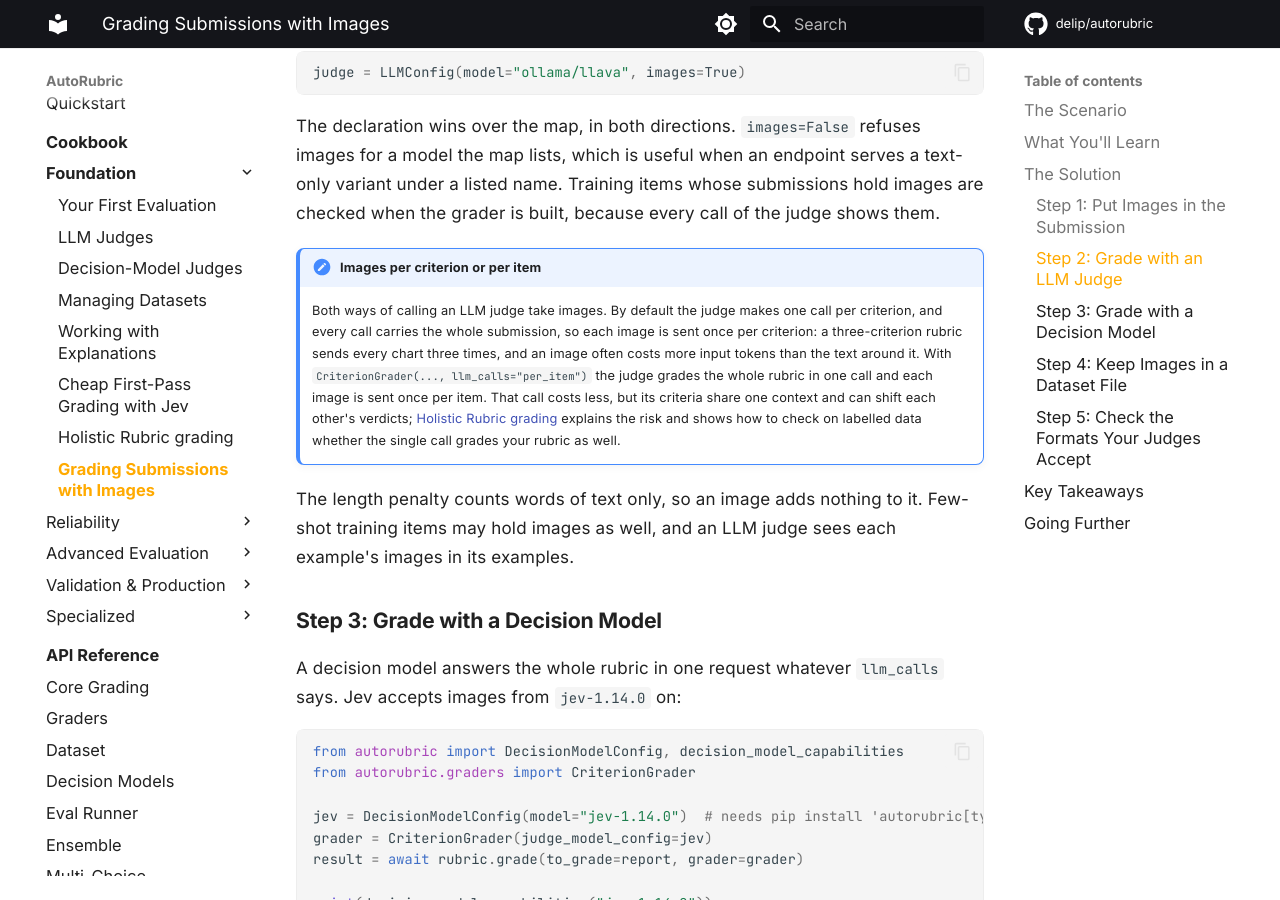
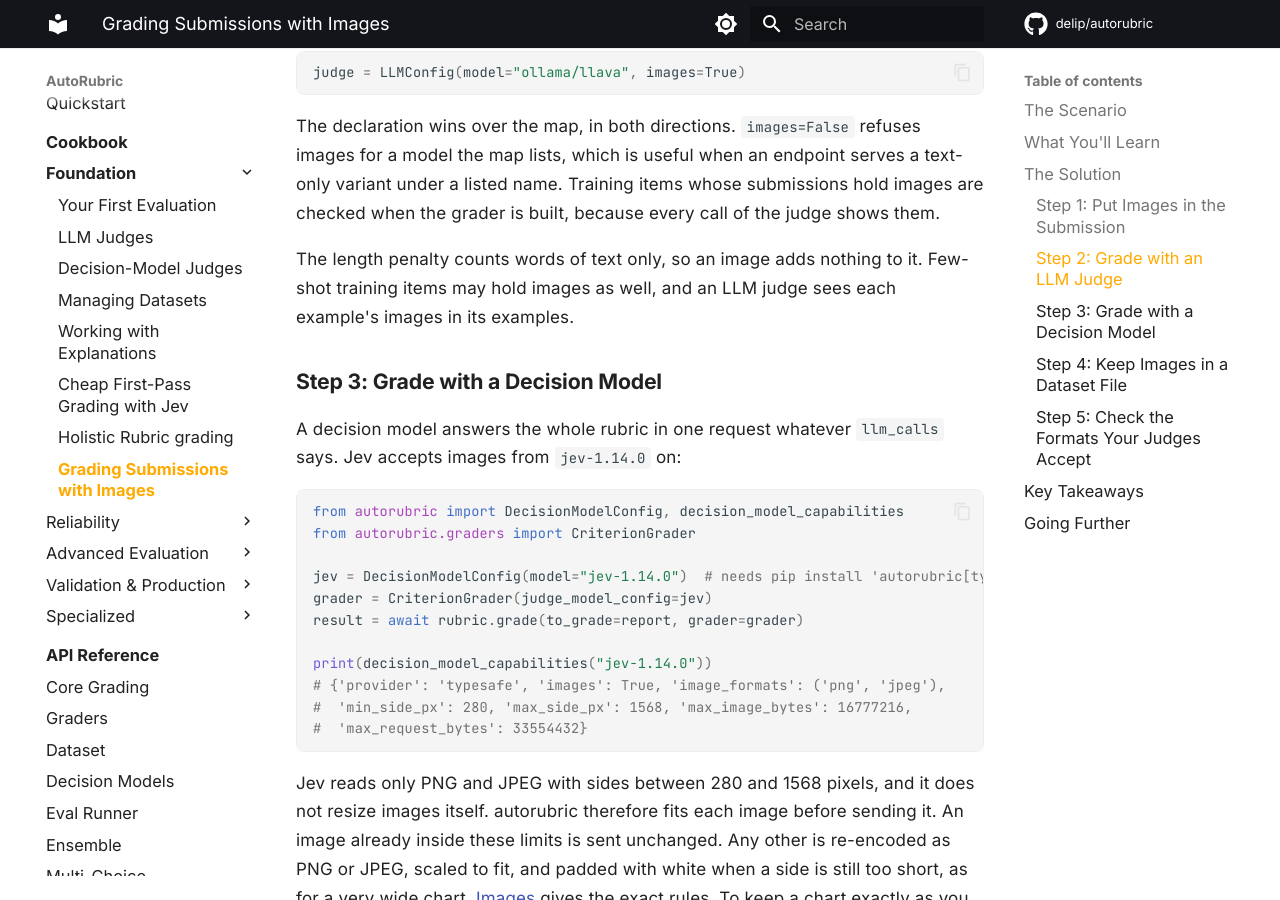
Before and after one commit to delip/autorubric, an MkDocs documentation site: the page built from docs/cookbook/image-inputs.md, in a window 1280 px wide and 900 px high, scrolled down 4424 px. Built offline with MkDocs 1.6.1 and Material for MkDocs 9.7.7, drawn with Linux system fonts in a browser that asks for light colours; comment, search, counter and statistics services are not loaded; some of the changed text lies outside the part shown.

Commit message:
Drop the per-criterion vs per-item trade-off note from the image recipe

````diff
--- a/docs/cookbook/image-inputs.md
+++ b/docs/cookbook/image-inputs.md
@@ -9,7 +9,7 @@ Students hand in short data-analysis reports, each a chart with a caption that i
 ## What You'll Learn
 
 - Building submissions from `Image` and text with `Content`
-- Grading them with an LLM judge, one call per criterion or the whole rubric in one call, and what each costs in images
+- Grading them with an LLM judge, one call per criterion or the whole rubric in one call
 - Grading them with a decision model (Jev), which fits each image into its limits
 - Writing image parts into a dataset file and loading it back
 - Which image formats each kind of judge accepts
@@ -103,9 +103,6 @@ judge = LLMConfig(model="ollama/llava", images=True)
 ```
 
 The declaration wins over the map, in both directions. `images=False` refuses images for a model the map lists, which is useful when an endpoint serves a text-only variant under a listed name. Training items whose submissions hold images are checked when the grader is built, because every call of the judge shows them.
-
-!!! note "Images per criterion or per item"
-    Both ways of calling an LLM judge take images. By default the judge makes one call per criterion, and every call carries the whole submission, so each image is sent once per criterion: a three-criterion rubric sends every chart three times, and an image often costs more input tokens than the text around it. With `CriterionGrader(..., llm_calls="per_item")` the judge grades the whole rubric in one call and each image is sent once per item. That call costs less, but its criteria share one context and can shift each other's verdicts; [Holistic Rubric grading](single-call-grading.md) explains the risk and shows how to check on labelled data whether the single call grades your rubric as well.
 
 The length penalty counts words of text only, so an image adds nothing to it. Few-shot training items may hold images as well, and an LLM judge sees each example's images in its examples.
 
@@ -218,7 +215,7 @@ def as_png(path: str) -> Image:
 - **`Content`** is a string, an `Image`, or a list of both read in order; it applies to the submission, the query and the reference submission
 - **Images are read once per grade**, and one that cannot be read raises instead of becoming a verdict
 - **LLM judges** are sent images only when LiteLLM's model map lists their model as accepting them, or `LLMConfig(images=True)` says so; any other judge is refused before a request is sent
-- **`llm_calls`** sets how often an LLM judge receives each image: once per criterion by default, once per item with `"per_item"`, at the holistic call's known risk to its verdicts
+- **Both `llm_calls` modes take images**: an LLM judge receives them in each call per criterion by default, or once per item with `"per_item"`
 - **Decision models** get images fitted into the limits their registry entry (or declared `capabilities`) gives (PNG or JPEG, 280 to 1568 pixels per side for Jev)
 - **Dataset files** hold images as `{"image": "<path>"}` parts, resolved against the file's directory
 
````
